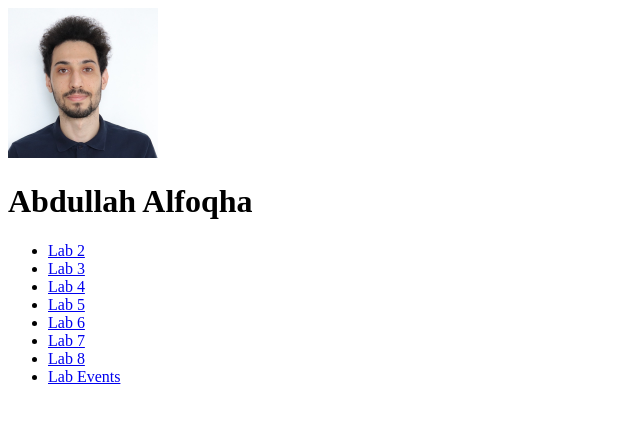
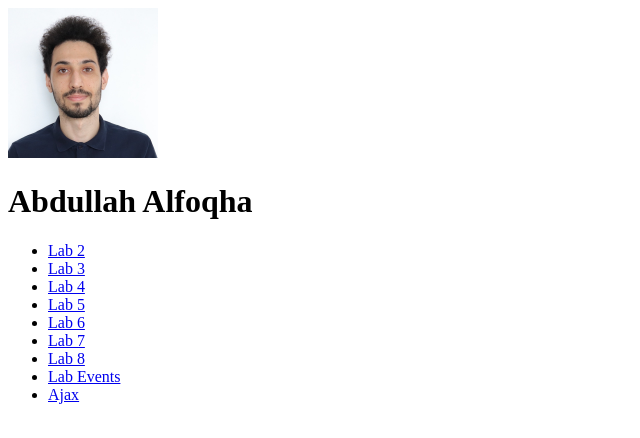
Before and after one commit to AbdullahFoqha/cs472, a plain HTML site: page index.html in a window 1280 px wide. Shown: the full height of the page, 0-640 px from the left. Drawn offline with Linux system fonts and the light colour scheme.

Commit message:
[Lab-1]: add ajax link

```diff
--- a/index.html
+++ b/index.html
@@ -40,6 +40,9 @@
       <li>
         <a href="https://abdullahfoqha.github.io/cs472_labEvent/">Lab Events</a>
       </li>
+      <li>
+        <a href="https://abdullahfoqha.github.io/cs472_ajax/">Ajax</a>
+      </li>
     </ul>
   </body>
 </html>
```
